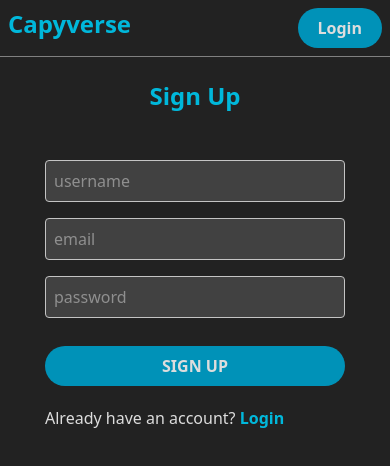
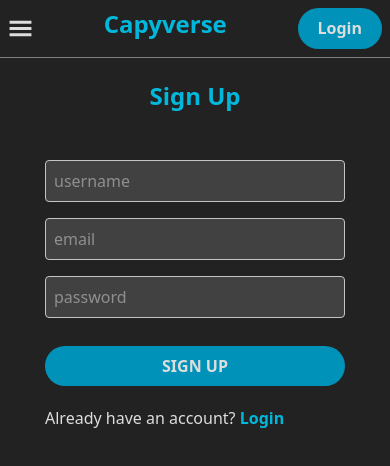
Before and after one commit to codingcapy/capyverse, a React (Vite) app in the folder frontend/: page /signup in a window 390 px wide. Shown: the top 466 px of the page. Built offline with nearby package versions, Linux system fonts and the light colour scheme; what hono would draw is missing.

Commit message:
feat: build hamburger menu for responsive leftnav

```diff
--- a/frontend/src/components/Header.tsx
+++ b/frontend/src/components/Header.tsx
@@ -6,6 +6,9 @@ import { IoSearch } from "react-icons/io5";
 import { FaArrowLeft } from "react-icons/fa";
 import usePostStore from "../store/PostStore";
 import defaultProfile from "/capypaul01.jpg";
+import { FaHamburger } from "react-icons/fa";
+import { GiHamburgerMenu } from "react-icons/gi";
+import useNavStore from "../store/NavStore";
 
 export function Header() {
   const { user } = useAuthStore();
@@ -15,6 +18,7 @@ export function Header() {
   const { setSearchContent } = usePostStore();
   const menuRef = useRef<HTMLDivElement | null>(null);
   const navigate = useNavigate();
+  const { showLeftNav, setShowLeftNav } = useNavStore();
 
   function handleClickOutside(event: MouseEvent) {
     if (menuRef.current && !menuRef.current.contains(event.target as Node)) {
@@ -49,6 +53,11 @@ export function Header() {
           ref={menuRef}
           className="fixed top-0 left-0 p-2 md:px-5 md:py-2 z-80 flex justify-between w-screen bg-[#222222] border-b border-[#808080]"
         >
+          {window.innerWidth < 1100 && (
+            <div onClick={() => setShowLeftNav(!showLeftNav)} className="py-2">
+              <GiHamburgerMenu size={25} />
+            </div>
+          )}
           <Link to="/" className="text-2xl text-cyan-500 font-bold">
             Capyverse
           </Link>
--- a/frontend/src/components/LeftNav.tsx
+++ b/frontend/src/components/LeftNav.tsx
@@ -5,11 +5,10 @@ import { FaPlus } from "react-icons/fa";
 import { IoSettingsOutline } from "react-icons/io5";
 import { IoDocumentTextOutline } from "react-icons/io5";
 import useAuthStore from "../store/AuthStore";
+import useNavStore from "../store/NavStore";
 
 export function LeftNav() {
-  const [showLeftNav, setShowLeftNav] = useState(
-    window.innerWidth > 900 ? true : false
-  );
+  const { showLeftNav, setShowLeftNav } = useNavStore();
   const { user } = useAuthStore();
 
   return (
@@ -19,6 +18,7 @@ export function LeftNav() {
           <div className="border-b border-[#808080] pb-3">
             <Link
               to="/"
+              onClick={() => window.innerWidth < 1100 && setShowLeftNav(false)}
               className="flex py-2 cursor-pointer hover:text-cyan-500 transition-all ease-in-out duration-300"
             >
               <FaHome size={20} />
@@ -26,6 +26,7 @@ export function LeftNav() {
             </Link>
             <Link
               to="/createcommunity"
+              onClick={() => window.innerWidth < 1100 && setShowLeftNav(false)}
               className="flex py-2 cursor-pointer hover:text-cyan-500 transition-all ease-in-out duration-300"
             >
               <FaPlus size={20} />
@@ -37,6 +38,9 @@ export function LeftNav() {
               <div className="pb-3 pt-7 text-[#808080]">COMMUNITIES</div>
               <Link
                 to="/communities"
+                onClick={() =>
+                  window.innerWidth < 1100 && setShowLeftNav(false)
+                }
                 className="flex py-2 cursor-pointer hover:text-cyan-500 transition-all ease-in-out duration-300"
               >
                 <IoSettingsOutline size={20} />
@@ -47,6 +51,7 @@ export function LeftNav() {
           <div className="border-b border-[#808080] pb-3 pt-3">
             <Link
               to="/policies/privacypolicy"
+              onClick={() => window.innerWidth < 1100 && setShowLeftNav(false)}
               className="flex py-2 cursor-pointer hover:text-cyan-500 transition-all ease-in-out duration-300"
             >
               <IoDocumentTextOutline size={20} />
@@ -54,6 +59,7 @@ export function LeftNav() {
             </Link>
             <Link
               to="/policies/useragreement"
+              onClick={() => window.innerWidth < 1100 && setShowLeftNav(false)}
               className="flex py-2 cursor-pointer hover:text-cyan-500 transition-all ease-in-out duration-300"
             >
               <IoDocumentTextOutline size={20} />
--- a/frontend/src/routes/__root.tsx
+++ b/frontend/src/routes/__root.tsx
@@ -8,6 +8,7 @@ import { Header } from "../components/Header";
 import { QueryClient } from "@tanstack/react-query";
 import { ScrollToTop } from "../ScrollToTop";
 import { LeftNav } from "../components/LeftNav";
+import useNavStore from "../store/NavStore";
 
 interface RouterContext {
   queryClient: QueryClient;
@@ -18,6 +19,8 @@ export const Route = createRootRouteWithContext<RouterContext>()({
 });
 
 function RootComponent() {
+  const { showLeftNav, setShowLeftNav } = useNavStore();
+
   return (
     <React.Fragment>
       <div className="flex flex-col min-h-screen bg-[#222222] text-[#dddddd]">
@@ -25,6 +28,9 @@ function RootComponent() {
         <LeftNav />
         <Header />
         <Outlet />
+        {window.innerWidth < 1100 && showLeftNav && (
+          <div className="fixed inset-0 bg-black opacity-50 z-0"></div>
+        )}
       </div>
     </React.Fragment>
   );
--- a/frontend/src/routes/index.tsx
+++ b/frontend/src/routes/index.tsx
@@ -3,6 +3,7 @@ import { PiCaretDownBold } from "react-icons/pi";
 import { useEffect, useRef, useState } from "react";
 import { PostsByNew } from "../components/PostsByNew";
 import { PostsByPopular } from "../components/PostsByPopular";
+import useNavStore from "../store/NavStore";
 
 type SortMode = "Popular" | "New";
 
--- /dev/null
+++ b/frontend/src/store/NavStore.ts
@@ -0,0 +1,11 @@
+import { create } from "zustand";
+
+const useNavStore = create<{
+  showLeftNav: boolean;
+  setShowLeftNav: (args: boolean) => void;
+}>((set, get) => ({
+  showLeftNav: window.innerWidth > 1100 ? true : false,
+  setShowLeftNav: (args) => set({ showLeftNav: args }),
+}));
+
+export default useNavStore;
```
Also changed, not shown: 36 other files (tests, documents, lock files or other folders).
